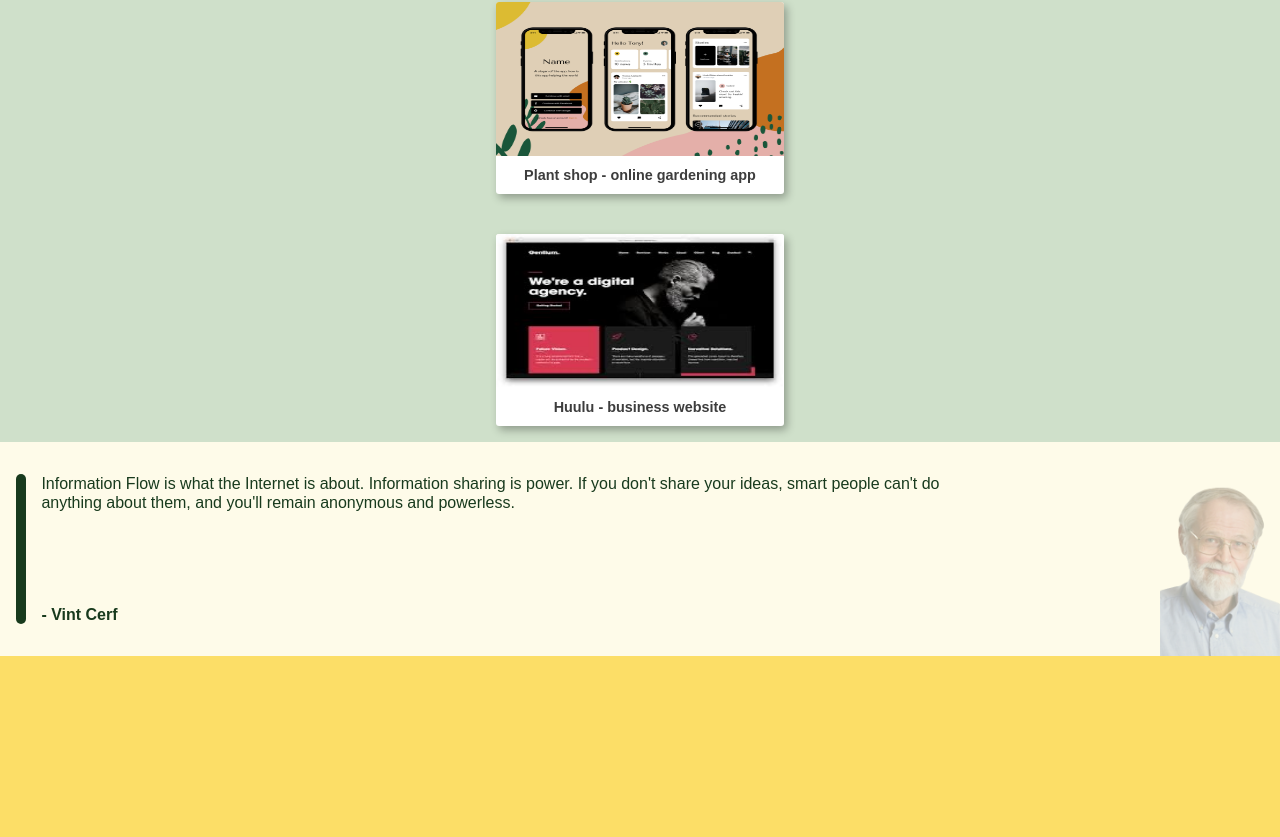
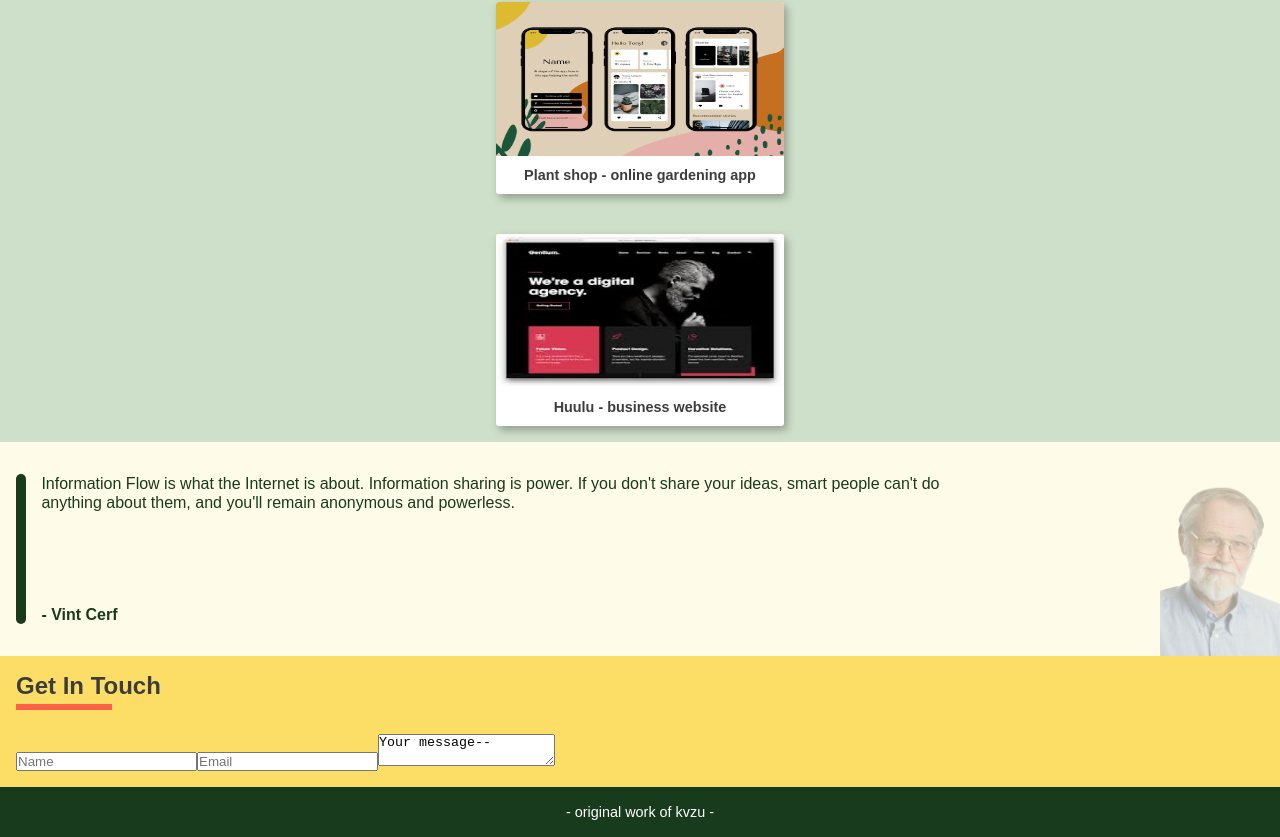
Before and after one commit to yoshiodei/responsive-react-portfolio-page, a React (Create React App) app: page / in a window 1280 px wide. Shown: the part 3452-4289 px from the top of the page. Before the commit the page ends 4108 px from the top, so only its background shows below. Built offline with nearby package versions, Linux system fonts and the light colour scheme.

Commit message:
modify package file

```diff
--- a/package.json
+++ b/package.json
@@ -13,7 +13,7 @@
   },
   "scripts": {
     "start": "react-scripts start",
-    "build": "react-scripts build",
+    "build": "CI= react-scripts build",
     "test": "react-scripts test",
     "eject": "react-scripts eject"
   },
--- a/src/App.css
+++ b/src/App.css
@@ -20,3 +20,13 @@ body{
 h3 {
     font-size: 1.5em;
 }
+
+footer{
+    display: flex;
+    justify-content: center;
+    align-items: center;
+    height: 3.5em;
+    background-color: #183a1d;
+    color: white;
+    font-size: var(--smallFont);
+}
--- a/src/App.js
+++ b/src/App.js
@@ -1,4 +1,6 @@
 import Navbar from './Components/Navbar';
+import Form  from './Components/Form';
+import Footer from './Components/Footer';
 import IntroBody from './Components/IntroBody';
 import About from './Components/About';
 import MySkills from './Components/MySkills';
@@ -16,6 +18,8 @@ function App() {
       <MySkills />
       <Project />
       <Quote />
+      <Form />
+      <Footer />
     </div>
   );
 }
--- /dev/null
+++ b/src/Assets/css/Form.css
@@ -0,0 +1,12 @@
+.form{
+    padding: 1em;
+    background-color: var(--secondary);
+    color: var(--primary);
+}
+
+.form__heading__line{
+    height: 0.35em;
+    width: 6em;
+    background-color: tomato;
+    margin: .25em 0 1.5em;
+}
--- /dev/null
+++ b/src/Components/Footer.jsx
@@ -0,0 +1,11 @@
+import React from 'react';
+
+const Footer = () => {
+    return (
+        <footer>
+            <p>- original work of kvzu -</p>
+        </footer>
+    );
+}
+
+export default Footer;
--- /dev/null
+++ b/src/Components/Form.jsx
@@ -0,0 +1,20 @@
+import React from 'react';
+import './../Assets/css/Form.css';
+
+const Form = () => {
+    return (
+        <section className="form">
+            <div className="form__heading__div">
+                <h3 className="form__heading">Get In Touch</h3>
+                <div className="form__heading__line"></div>
+            </div>
+            <form>
+                <input type="text" placeholder="Name"/>
+                <input type="text" placeholder="Email"/>
+                <textarea>Your message--</textarea>
+            </form>
+        </section>
+    );
+}
+
+export default Form;
```
